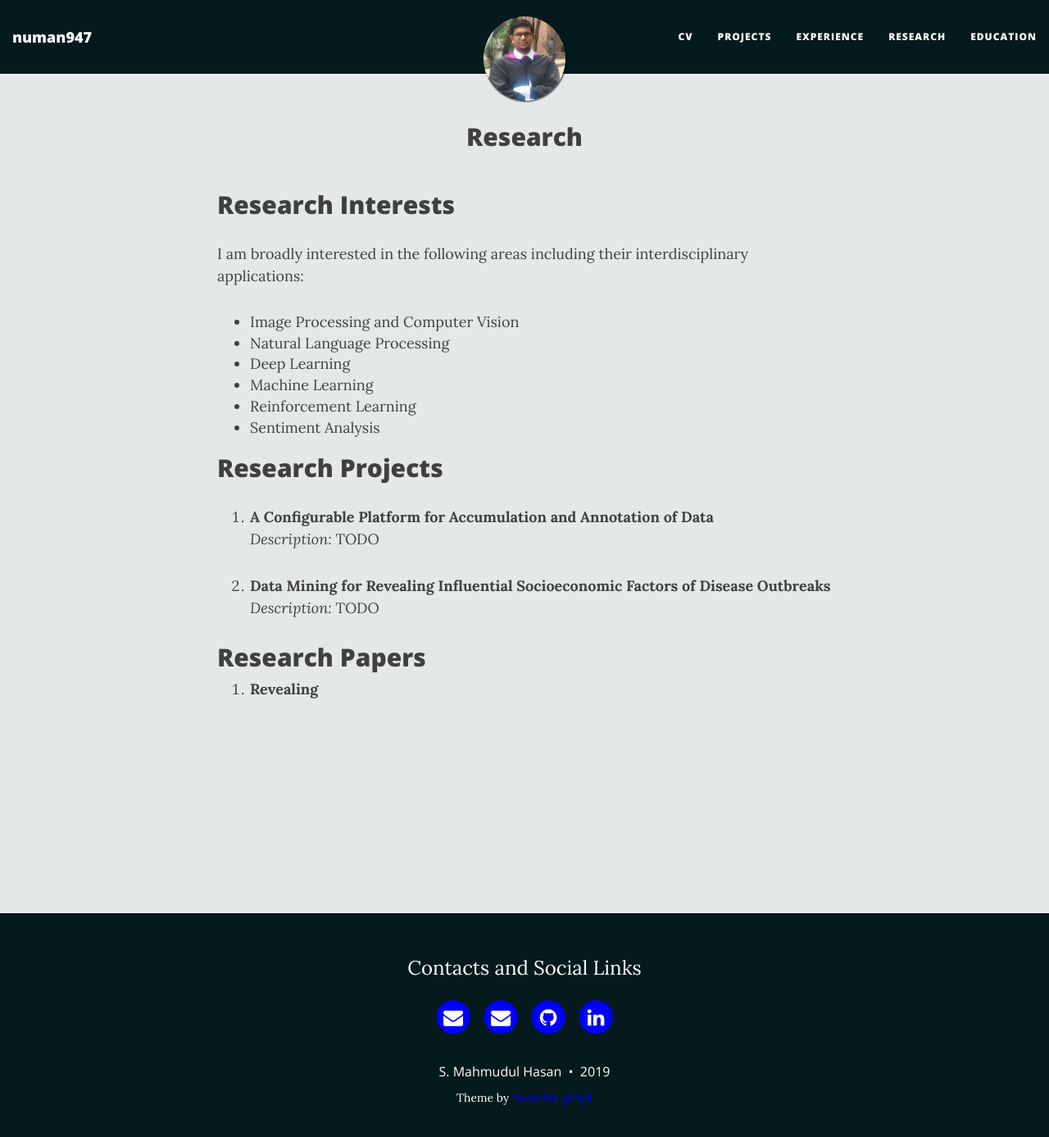
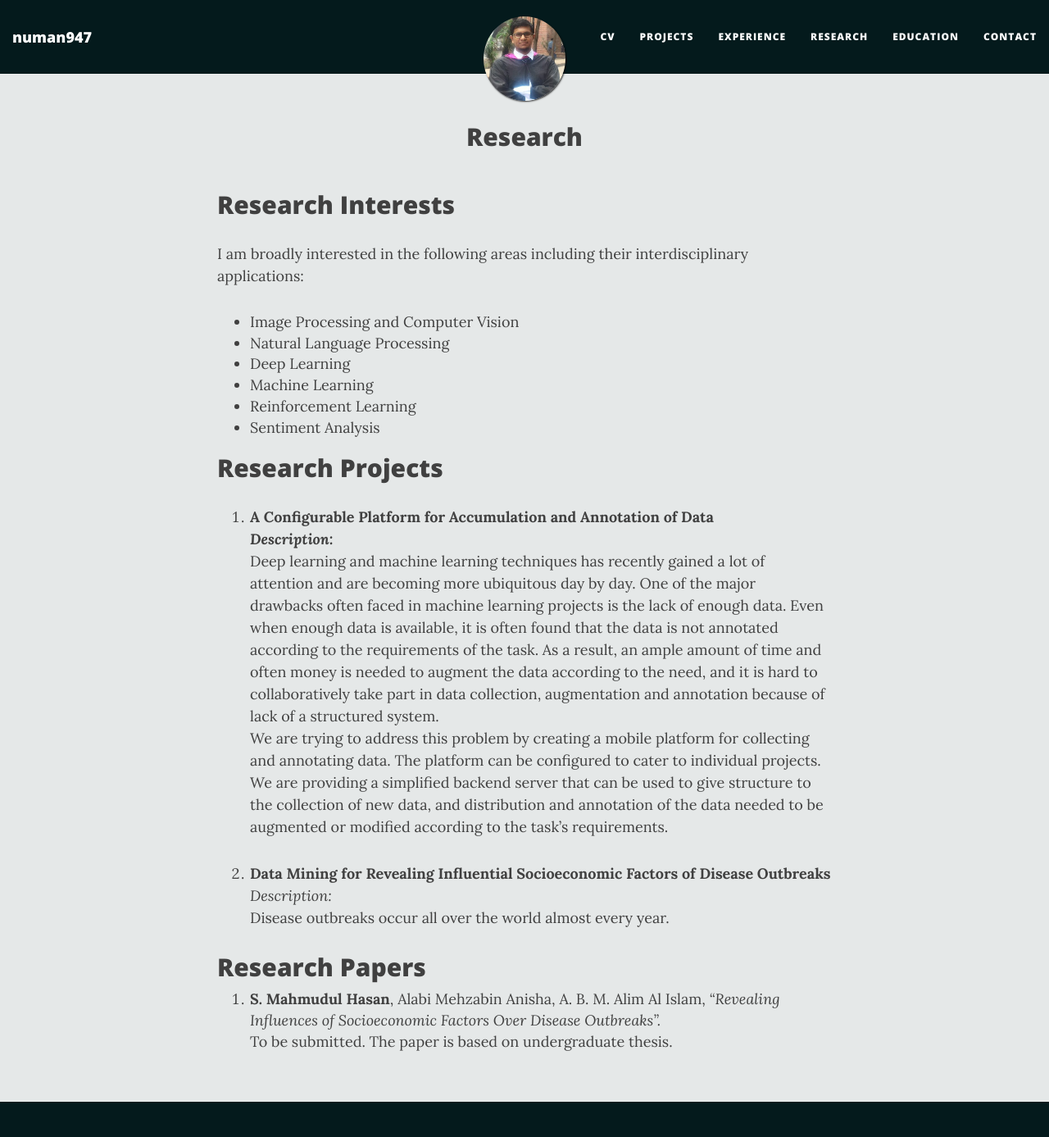
Before and after one commit to numan947/numan947.github.io, a Jekyll site: the page built from research.md, in a window 1280 px wide and 1400 px high. Shown: the top 1387 px of the window at 82% size. Built offline with Jekyll 4.4.1, drawn with Linux system fonts in a browser that asks for light colours; nearby versions of some CDN libraries.

Commit message:
Updated Research

```diff
--- a/_config.yml
+++ b/_config.yml
@@ -20,11 +20,12 @@ description: ""
 
 # List of links in the navigation bar
 navbar-links:
-  CV: "tkinter.pdf"
+  CV: "GradResume.pdf"
   Projects: "projects"
   Experience: "experiences"
   Research: "research"
   Education: "education"
+  Contact: "contact"
 
 
   # Resources:
@@ -74,7 +75,7 @@ author:
 # If you want to add a new link that isn't here, you'll need to also edit the file _data/SocialNetworks.yml
 social-network-links:
   email1: "mahmudulhasan947@gmail.com"
-  email2: "1305043.sh@cse.buet.ac.bd"
+  email2: "1305043.sh@ugrad.cse.buet.ac.bd"
   # facebook: numan947
   github: numan947
   # twitter: numan947
--- a/research.md
+++ b/research.md
@@ -17,12 +17,16 @@ I am broadly interested in the following areas including their interdisciplinary
 ## Research Projects
 
 1. **A Configurable Platform for Accumulation and Annotation of Data**
-   *Description:*  TODO
+   ***Description:***
+   Deep learning and machine learning techniques has recently gained a lot of attention and are becoming more ubiquitous day by day. One of the major drawbacks often faced in machine learning projects is the lack of enough data. Even when enough data is available, it is often found that the data is not annotated according to the requirements of the task. As a result, an ample amount of time and often money is needed to augment the data according to the need, and it is hard to collaboratively take part in data collection, augmentation and annotation because of lack of a structured system.
+   We are trying to address this problem by creating a mobile platform for collecting and annotating data. The platform can be configured to cater to individual projects. We are providing a simplified backend server that can be used to give structure to the collection of new data, and distribution and annotation of the data needed to be augmented or modified according to the task's requirements.
 
 2. **Data Mining for Revealing Influential Socioeconomic Factors of Disease Outbreaks**
-   *Description:*  TODO
+   *Description:*
+   Disease outbreaks occur all over the world almost every year.
 
 
 ## Research Papers
 
-1. **Revealing**
+1. **S. Mahmudul Hasan**, Alabi Mehzabin Anisha, A. B. M. Alim Al Islam, *"Revealing Influences of Socioeconomic Factors Over Disease Outbreaks".*
+   To be submitted. The paper is based on undergraduate thesis.
```
Also changed, not shown: contact.md (added, +10 -0 lines), projects.md (+1 -5 lines), 2 other files.
